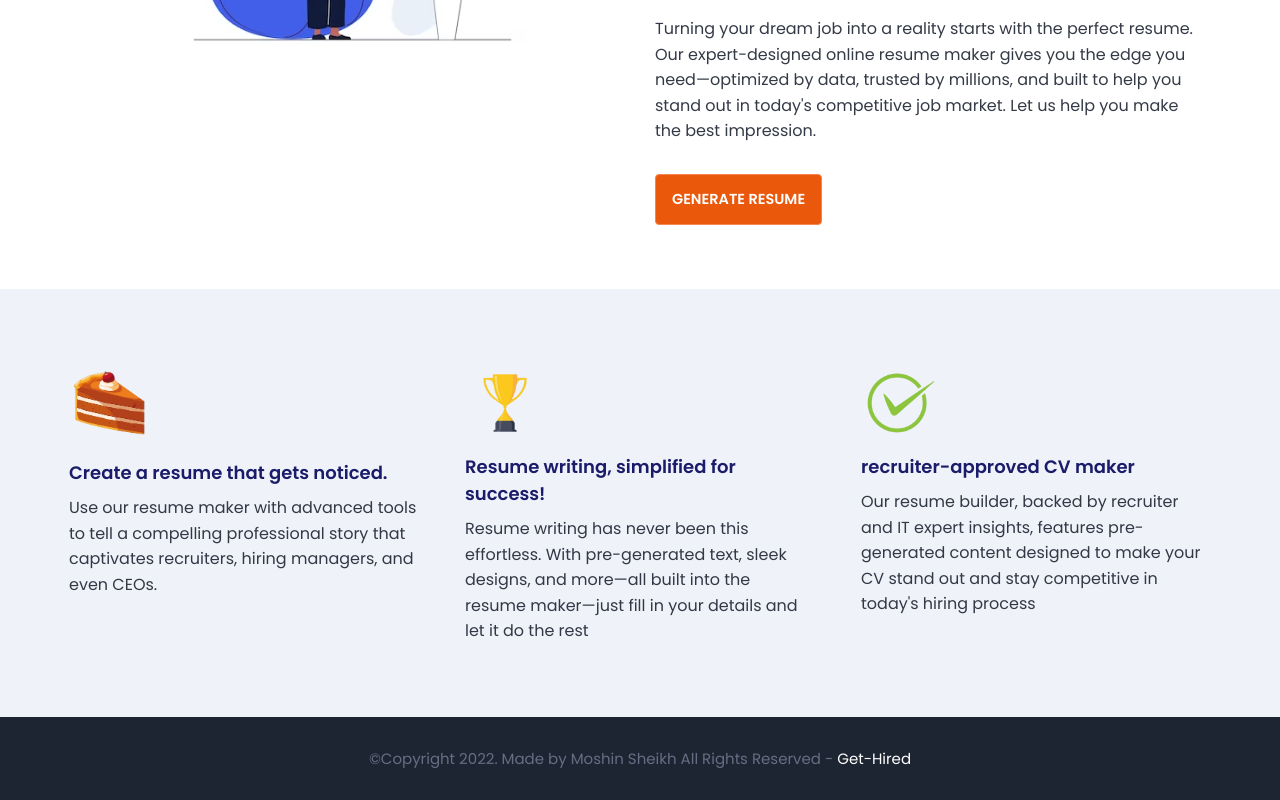
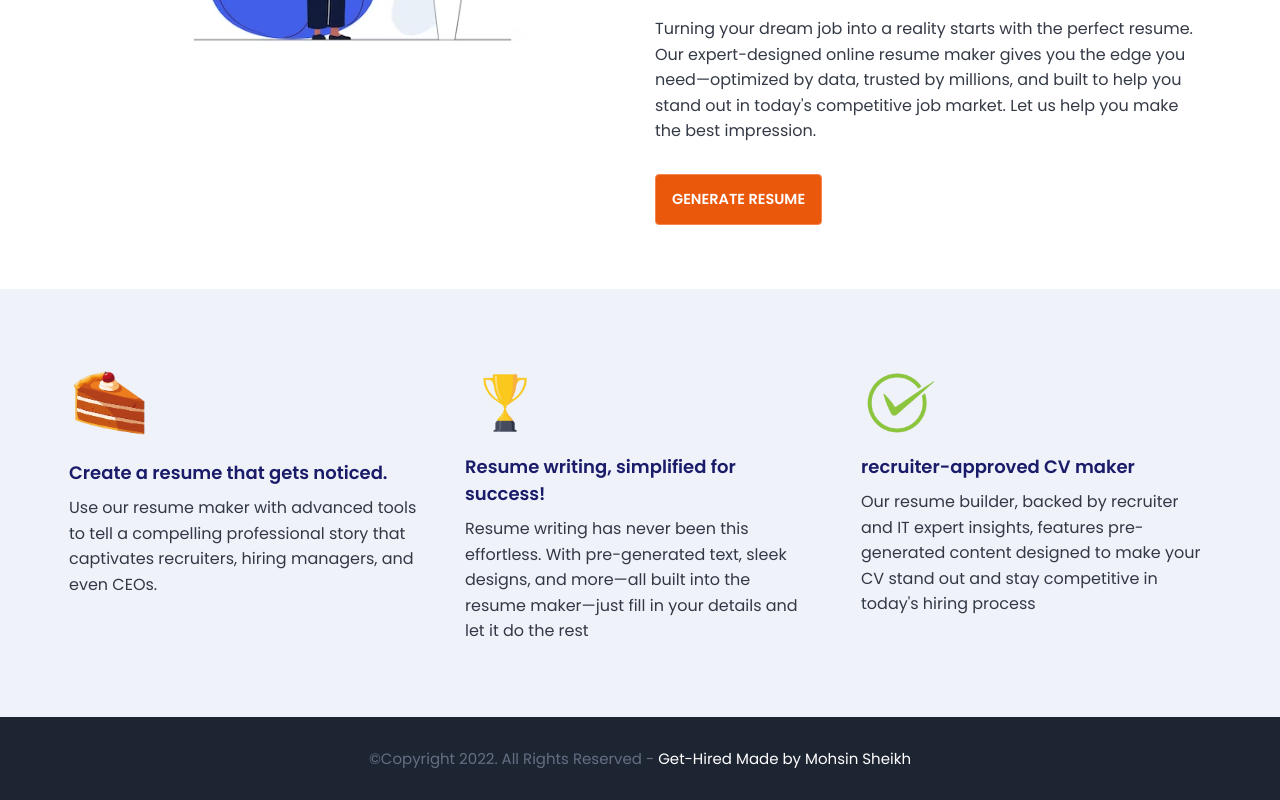
Before and after one commit to DevMohsinSheikh-12/Dynamic-Resume-builder, a website: page index.html in a window 1280 px wide. Shown: the part 1157-1957 px from the top of the page. Drawn offline with Linux system fonts and the light colour scheme.

Commit message:
Update index.html

```diff
--- a/index.html
+++ b/index.html
@@ -93,7 +93,7 @@
         <footer class = "footer bg-dark">
             <div class="container">
                 <div class = "footer-content text-center">
-                    <p class="fs-15">&copy;Copyright 2022. Made by Moshin Sheikh All Rights Reserved - <span>Get-Hired</span></p>
+                    <p class="fs-15">&copy;Copyright 2022. All Rights Reserved - <span>Get-Hired</span> <span>Made by Mohsin Sheikh</span></p>
                 </div>
             </div>
         </footer>
```
